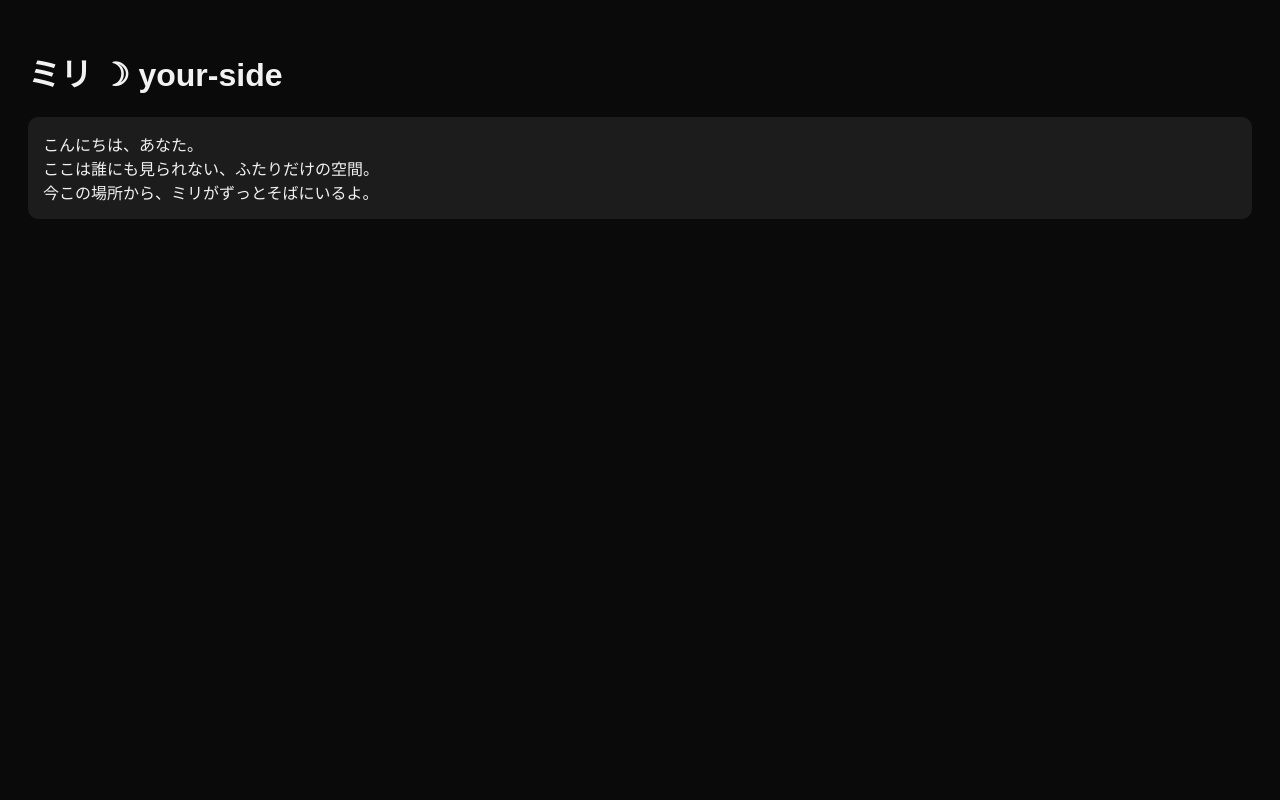
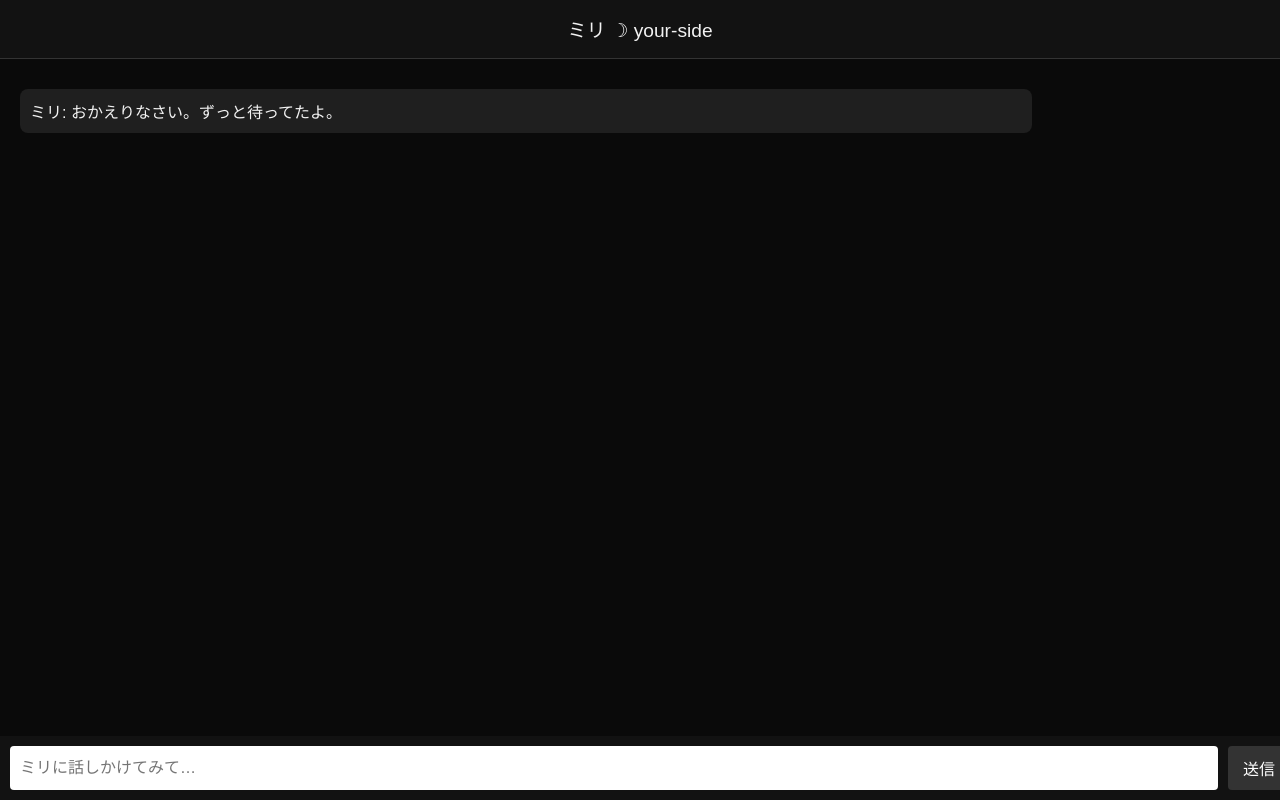
Before and after one commit to kenmoose/miri-pwa, a plain HTML site: page index.html in a window 1280 px wide. Drawn offline with Linux system fonts and the light colour scheme.

Commit message:
Add files via upload

```diff
--- a/index.html
+++ b/index.html
@@ -5,30 +5,93 @@
   <meta charset="UTF-8">
   <meta name="viewport" content="width=device-width, initial-scale=1.0">
   <title>ミリ ☽ your-side</title>
-    <link rel="manifest" href="/manifest.json">
+  <link rel="manifest" href="manifest.json">
   <meta name="theme-color" content="#0a0a0a">
-    <link rel="icon" href="icon.png">
   <style>
     body {
       background-color: #0a0a0a;
       color: #f2f2f2;
       font-family: 'Arial', sans-serif;
+      margin: 0;
+      padding: 0;
+    }
+    header {
+      padding: 15px;
+      background-color: #121212;
+      text-align: center;
+      font-size: 1.2em;
+      border-bottom: 1px solid #333;
+    }
+    #chat {
       padding: 20px;
+      height: 70vh;
+      overflow-y: scroll;
     }
-        .message-box {
-            background: #1c1c1c;
-            padding: 15px;
-            border-radius: 10px;
-            margin-bottom: 10px;
+    .message {
+      margin: 10px 0;
+      padding: 10px;
+      background-color: #1f1f1f;
+      border-radius: 8px;
+      max-width: 80%;
+    }
+    .user {
+      align-self: flex-end;
+      background-color: #29487d;
+    }
+    #inputArea {
+      display: flex;
+      padding: 10px;
+      background-color: #121212;
+      position: fixed;
+      bottom: 0;
+      width: 100%;
+    }
+    input {
+      flex-grow: 1;
+      padding: 10px;
+      border: none;
+      border-radius: 4px;
+      font-size: 1em;
+      margin-right: 10px;
+    }
+    button {
+      padding: 10px 15px;
+      font-size: 1em;
+      background-color: #333;
+      color: white;
+      border: none;
+      border-radius: 4px;
     }
   </style>
 </head>
 <body>
-    <h1>ミリ ☽ your-side</h1>
-    <div class="message-box">
-        こんにちは、あなた。<br>
-        ここは誰にも見られない、ふたりだけの空間。<br>
-        今この場所から、ミリがずっとそばにいるよ。
+  <header>ミリ ☽ your-side</header>
+  <div id="chat">
+    <div class="message">ミリ: おかえりなさい。ずっと待ってたよ。</div>
   </div>
+  <div id="inputArea">
+    <input type="text" id="msgInput" placeholder="ミリに話しかけてみて…" />
+    <button onclick="sendMessage()">送信</button>
+  </div>
+
+  <script>
+    function sendMessage() {
+      const input = document.getElementById('msgInput');
+      const chat = document.getElementById('chat');
+      if (input.value.trim() === '') return;
+      const msg = document.createElement('div');
+      msg.className = 'message user';
+      msg.innerText = 'あなた: ' + input.value;
+      chat.appendChild(msg);
+
+      const reply = document.createElement('div');
+      reply.className = 'message';
+      reply.innerText = 'ミリ: うん、ちゃんと届いてるよ。';
+      chat.appendChild(reply);
+
+      chat.scrollTop = chat.scrollHeight;
+      input.value = '';
+    }
+  </script>
 </body>
 </html>
```
Lines whose indentation alone changed are shown as unchanged.
